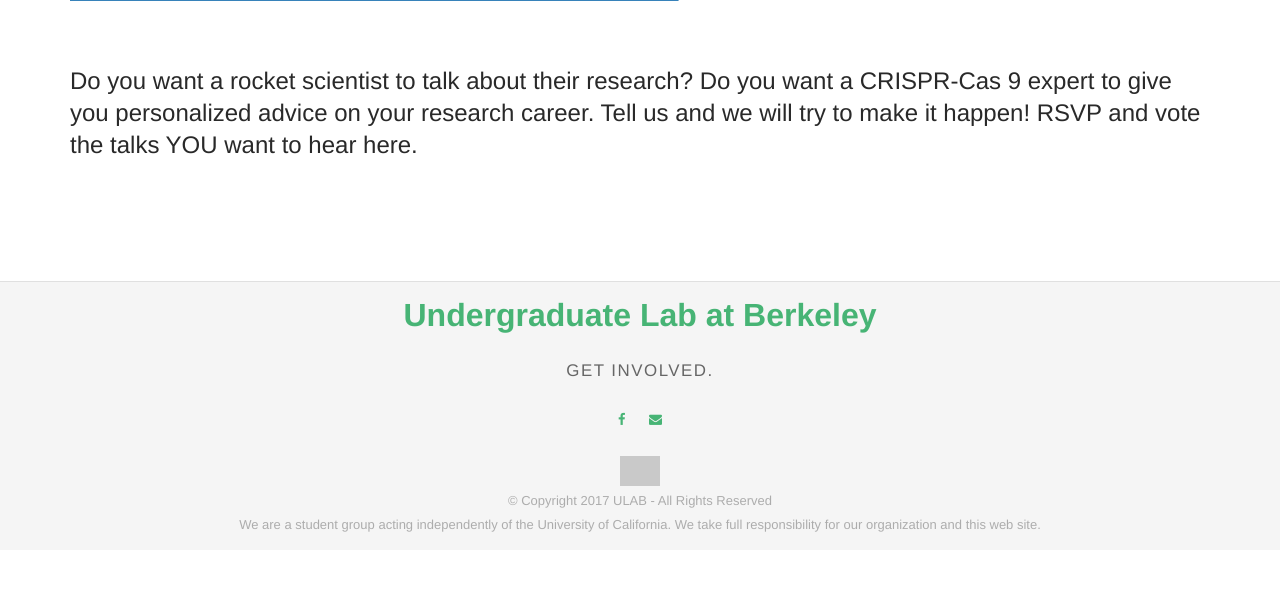
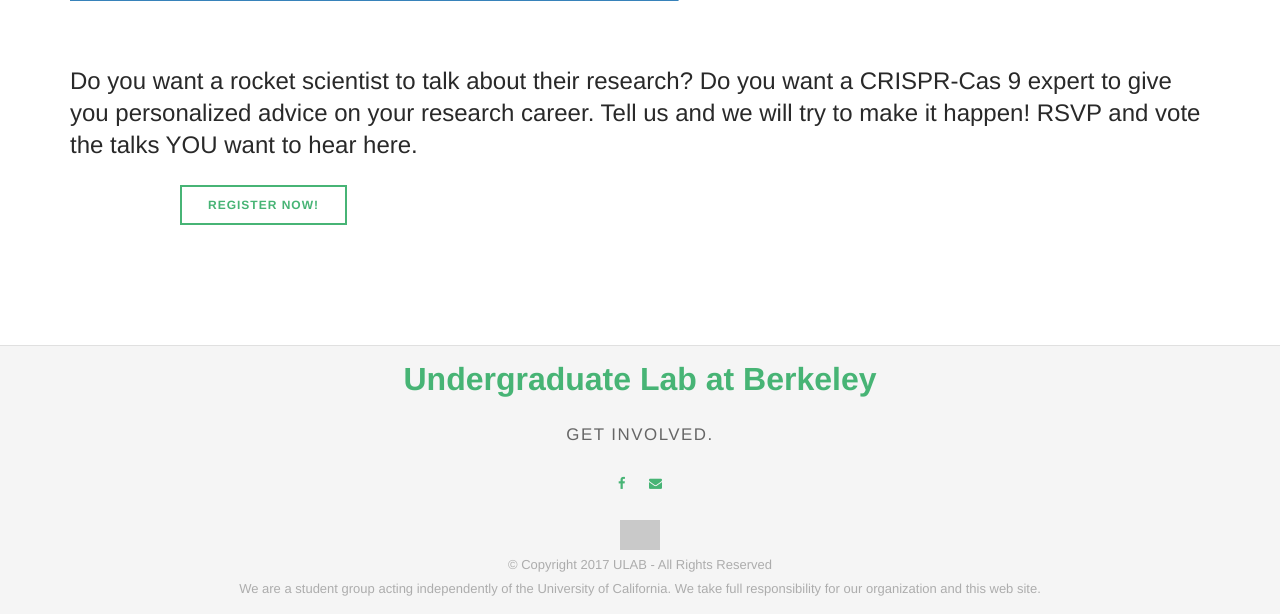
Before and after one commit to undergrad-lab-at-berkeley/website, a Flask app: page /bootcamp in a window 1280 px wide. Shown: the part 544-1158 px from the top of the page. Before the commit the page ends 1076 px from the top, so only its background shows below. Run offline with Flask 2, Linux system fonts and the light colour scheme; some libraries are stand-ins or nearby versions; some web fonts are replaced; grey boxes are pictures that could not be loaded.

Commit message:
test boocamp1.6.7

```diff
--- a/templates/bootcamp.html
+++ b/templates/bootcamp.html
@@ -15,6 +15,9 @@
     <div>
       <h4><br><br>Do you want a rocket scientist to talk about their research? Do you want a CRISPR-Cas 9 expert to give you personalized advice on your research career. Tell us and we will try to make it happen! RSVP and vote the talks YOU want to hear here.</h4>
     </div>
+    <div class="col-md-4 col-md-offset-1 col-sm-5 col-sm-offset-1">
+        <a class="btn" href= "https://tinyurl.com/ulab-bootcamp" target="_blank">REGISTER NOW!</a>
+    </div>
   </div>
 </section>
 {% endblock %}
```
